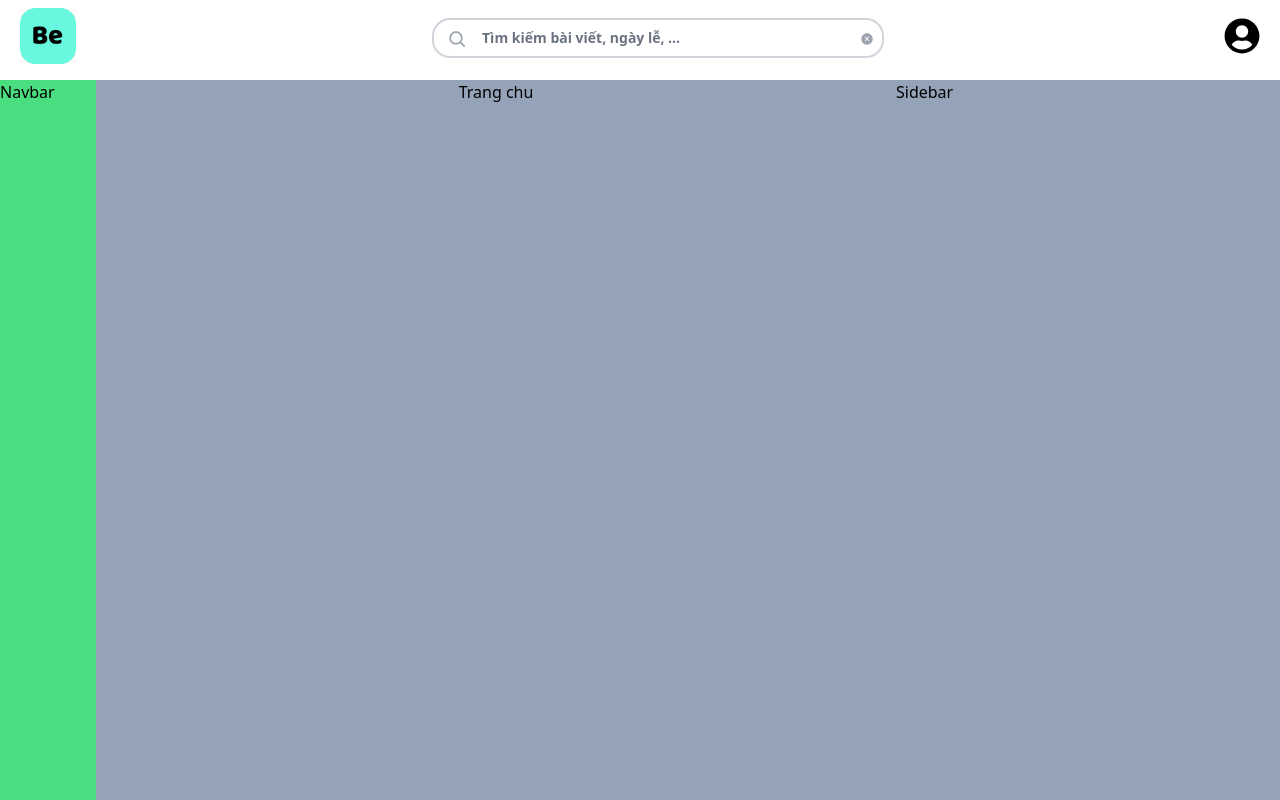
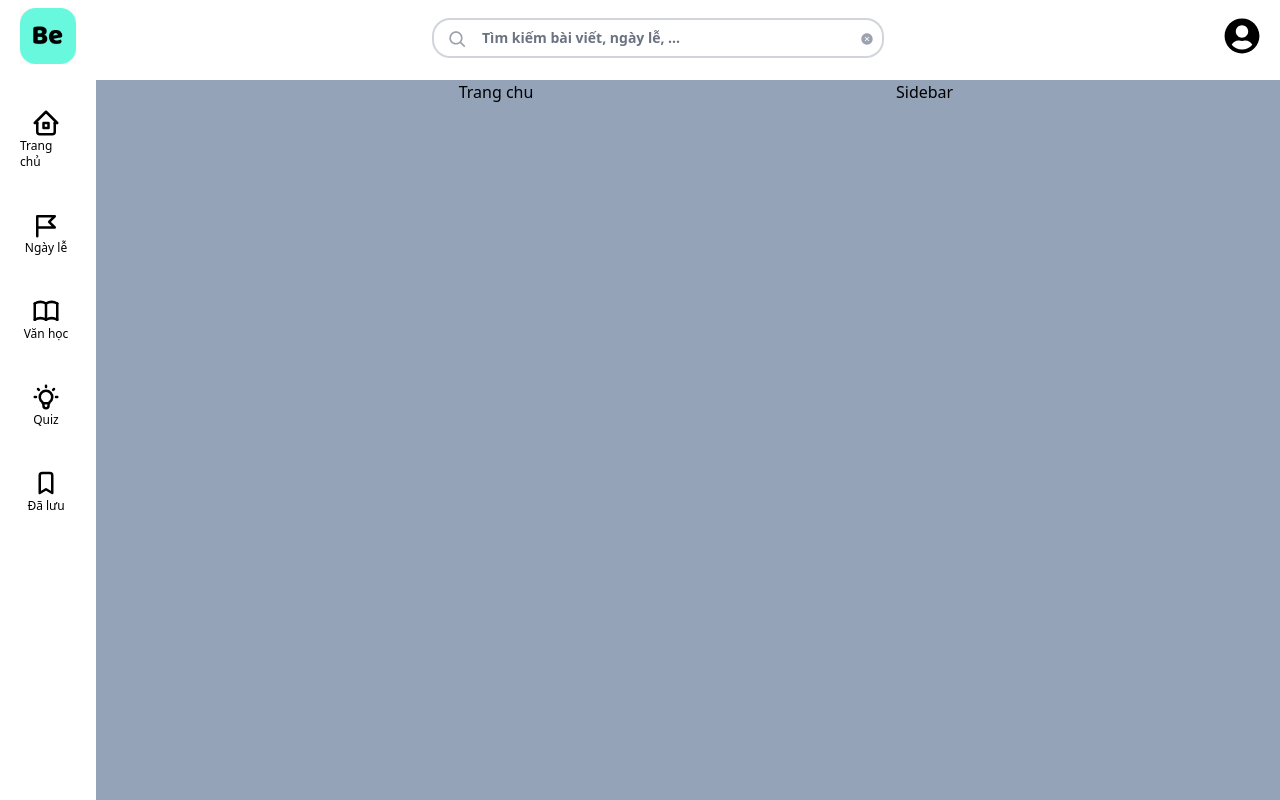
Before and after one commit to nqan69/bevietnam-ui, a React (Create React App) app: page / in a window 1280 px wide. Shown: the top 800 px of the page. Built offline with nearby package versions, Linux system fonts and the light colour scheme.

Commit message:
navbar 70%

```diff
--- a/public/index.html
+++ b/public/index.html
@@ -22,6 +22,9 @@
       Learn how to configure a non-root public URL by running `npm run build`.
     -->
     <title>BeVietNam</title>
+    <link rel="preconnect" href="https://fonts.googleapis.com" />
+    <link rel="preconnect" href="https://fonts.gstatic.com" crossorigin />
+    <link href="https://fonts.googleapis.com/css2?family=Poppins:wght@300;400;600;700&display=swap" rel="stylesheet" />
   </head>
   <body>
     <noscript>You need to enable JavaScript to run this app.</noscript>
--- /dev/null
+++ b/src/components/Layout/components/Navigationbar/Menu/Menu.jsx
@@ -0,0 +1,11 @@
+import PropTypes from 'prop-types';
+
+function Menu({ children }) {
+  return <nav>{children}</nav>;
+}
+
+Menu.propTypes = {
+  children: PropTypes.node.isRequired,
+};
+
+export default Menu;
--- /dev/null
+++ b/src/components/Layout/components/Navigationbar/Menu/MenuItem.jsx
@@ -0,0 +1,22 @@
+import PropTypes from 'prop-types';
+import { NavLink } from 'react-router-dom';
+
+function MenuItem({ title, to, icon }) {
+  return (
+    <NavLink
+      className="max-w-[76px] p-3 mt-4 ml-2 flex-col items-center flex text-xs rounded-3xl hover:bg-themecolor-100"
+      to={to}
+    >
+      {icon}
+      <span className="">{title}</span>
+    </NavLink>
+  );
+}
+
+MenuItem.propTypes = {
+  title: PropTypes.string.isRequired,
+  to: PropTypes.string.isRequired,
+  icon: PropTypes.node.isRequired,
+};
+
+export default MenuItem;
--- /dev/null
+++ b/src/components/Layout/components/Navigationbar/Menu/index.jsx
@@ -0,0 +1,2 @@
+export { default } from './Menu';
+export { default as MenuItem } from './MenuItem';
--- a/src/components/Layout/components/Navigationbar/index.jsx
+++ b/src/components/Layout/components/Navigationbar/index.jsx
@@ -1,7 +1,18 @@
+import config from '~/config';
+import Menu, { MenuItem } from './Menu';
+
+import { TbHome2, TbFlag3, TbBook, TbBulb, TbBookmark } from 'react-icons/tb';
+
 function Navbar() {
   return (
-    <aside className="w-24 bg-green-400">
-      <h2>Navbar</h2>
+    <aside className="w-24 bg-white">
+      <Menu>
+        <MenuItem title="Trang chủ" to={config.routes.TrangChu} icon={<TbHome2 size={30} />} />
+        <MenuItem title="Ngày lễ" to={config.routes.NgayLe} icon={<TbFlag3 size={30} />} />
+        <MenuItem title="Văn học" to={config.routes.VanHoc} icon={<TbBook size={30} />} />
+        <MenuItem title="Quiz" to={config.routes.Quiz} icon={<TbBulb size={30} />} />
+        <MenuItem title="Đã lưu" to={config.routes.DaLuu} icon={<TbBookmark size={30} />} />
+      </Menu>
     </aside>
   );
 }
--- /dev/null
+++ b/src/config/index.js
@@ -0,0 +1,7 @@
+import routes from './routes';
+
+const config = {
+  routes,
+};
+
+export default config;
--- /dev/null
+++ b/src/config/routes.js
@@ -0,0 +1,9 @@
+const routes = {
+  TrangChu: '/',
+  NgayLe: '/ngayle',
+  VanHoc: '/vanhoc',
+  Quiz: '/quiz',
+  DaLuu: '/daluu',
+};
+
+export default routes;
--- a/src/pages/TrangChu/index.js
+++ b/src/pages/TrangChu/index.js
@@ -1,5 +1,5 @@
 function TrangChu() {
-  return <h2>Trang chu</h2>;
+  return <h2 className="font-poppins">Trang chu</h2>;
 }
 
 export default TrangChu;
--- a/tailwind.config.js
+++ b/tailwind.config.js
@@ -2,7 +2,17 @@
 module.exports = {
   content: ['./src/**/*.{js,jsx,ts,tsx}'],
   theme: {
-    extend: {},
+    extend: {
+      colors: {
+        themecolor: {
+          100: '#C0FFF4',
+          200: '#93FFE5',
+        },
+        fontFamily: {
+          poppins: ['Poppins'],
+        },
+      },
+    },
+    plugins: [],
   },
-  plugins: [],
 };
```
